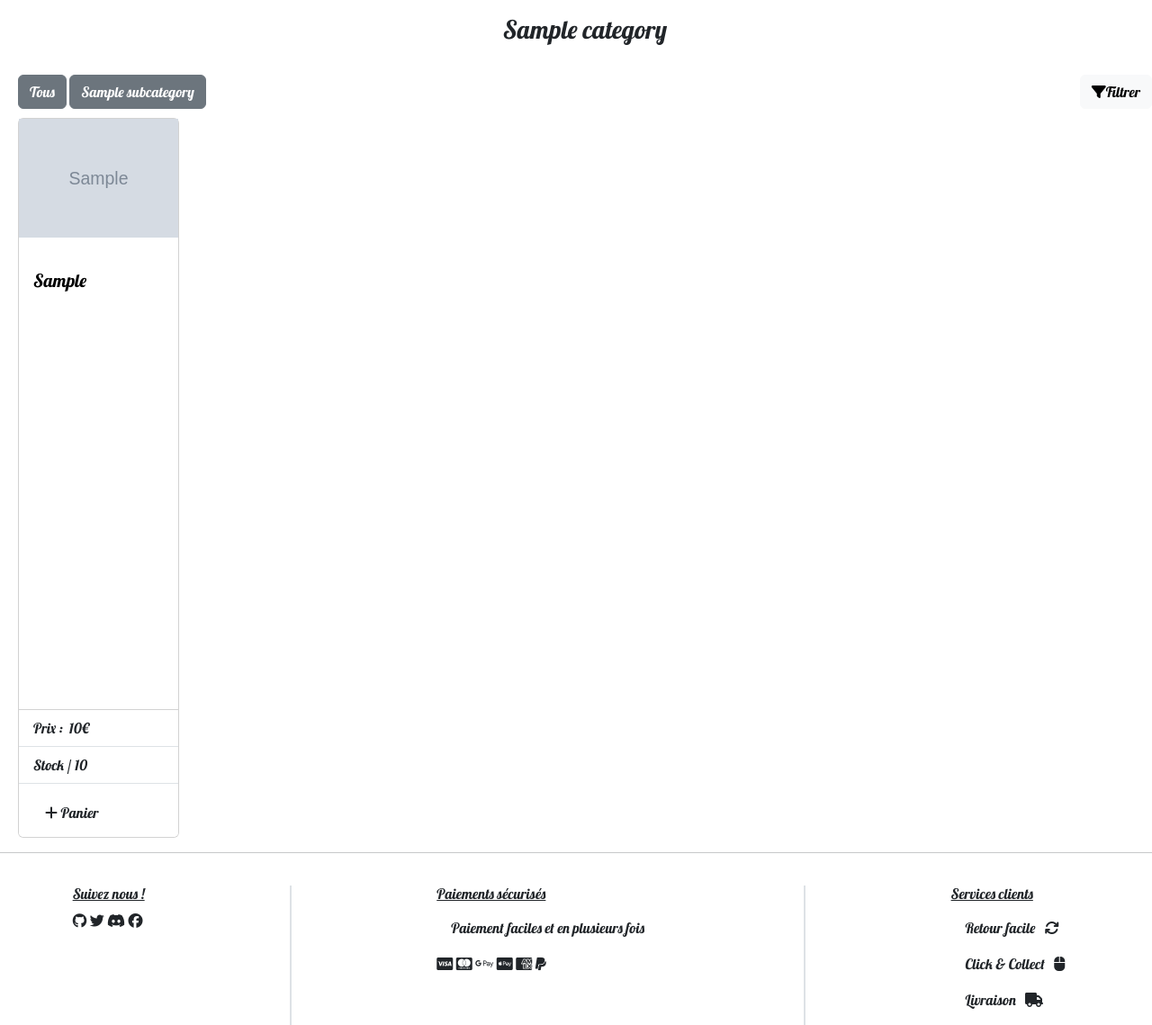
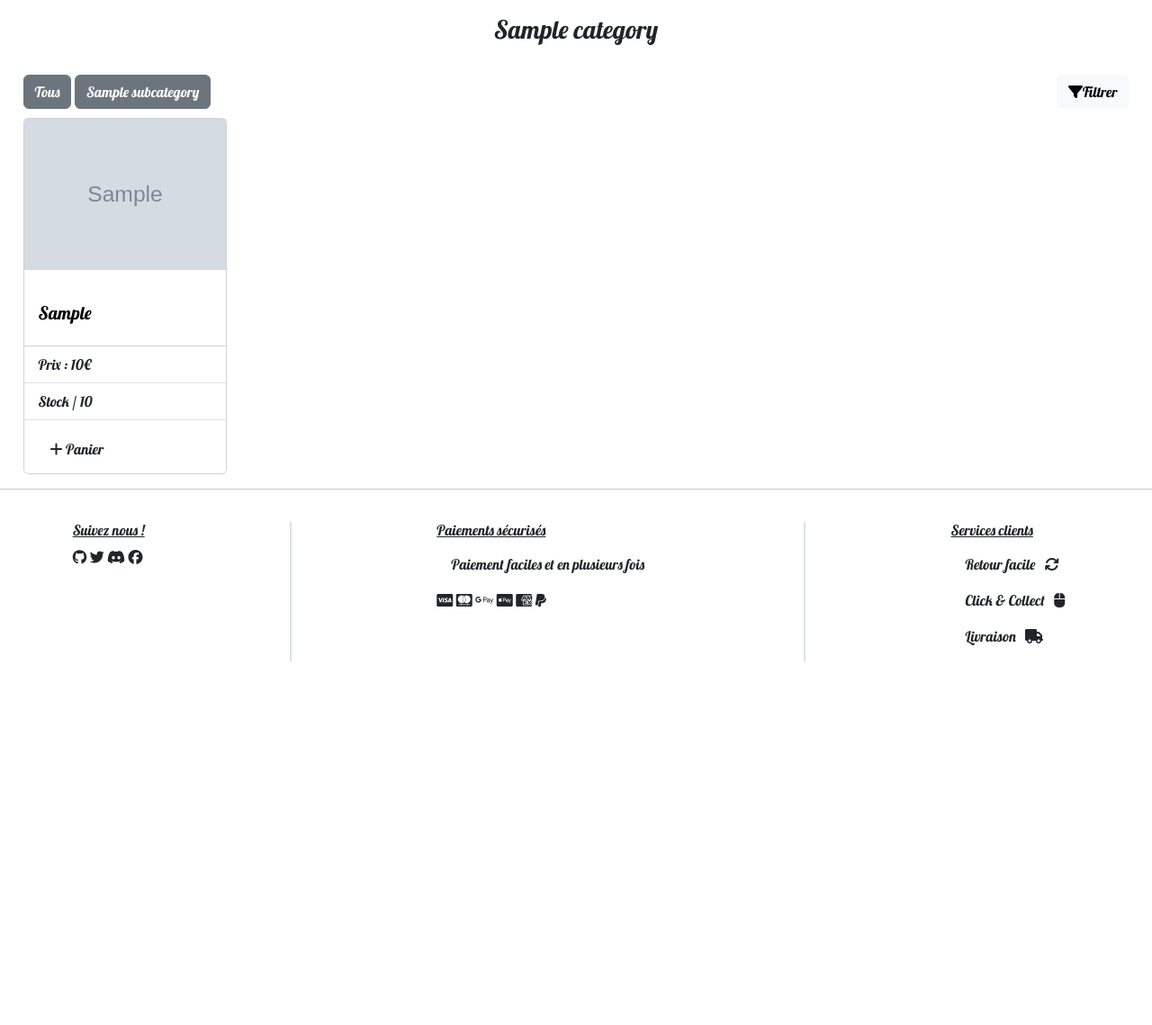
Before and after one commit to leopold-gauthier/Boutique-en-ligne, a PHP site: page /boutique.php?type=1 in a window 1280 px wide. Shown: the part 153-1292 px from the top of the page at 90% size. After the commit the page ends 888 px from the top, so only its background shows below. Run offline with PHP 8.4, Linux system fonts and the light colour scheme; tables that the repository leaves empty or names only in its code hold one stand-in row (values such as "Sample post"); grey boxes marked "Sample" are stand-in pictures; some libraries are stand-ins or nearby versions.

Commit message:
commit css boutik

```diff
--- a/boutique.php
+++ b/boutique.php
@@ -118,34 +118,39 @@ $results = $res->fetchAll(PDO::FETCH_ASSOC);
                 include_once('./include/filter_modal-inc.php');
                 ?>
             </div>
-            <div class="produit d-inline-flex">
+            <div class="produit row">
     <?php
     foreach ($resultproduct as $result => $value) { ?>
+        <div id="boutique" class="col-sm-6 col-md-4 col-lg-3">
             <a href="details.php?id=<?= $value['product_id'] ?>" class="card-link">
-                        <div class="card" style="height:100vh;width:14vw;">
-                            <img src="<?= $value['path'] ?>" alt="">
+                <div class="card">
+                    <img style="width:100%;height:100%" src="<?= $value['path'] ?>" alt="">
                     <div class="card-body">
                         <h5 class="card-title"><?= $value['product'] ?></h5>
                     </div>
                     <ul class="list-group list-group-flush">
-                                <li class="list-group-item">Prix :&nbsp;
-                                    <?= $value['price'] ?>€</li>
-                                <li class="list-group-item">Stock /
-                                    <?= $value['quantity'] ?></li>
+                        <li class="list-group-item">Prix :&nbsp;<?= $value['price'] ?>€</li>
+                        <li class="list-group-item">Stock / <?= $value['quantity'] ?></li>
                         <li class="list-group-item">
                             <form method="post">
-                                        <button value="<?= $value['product_id'] ?>" name="addcart" class="btn" type="submit"><i class="fa-solid fa-plus"></i> Panier</button>
+                                <button value="<?= $value['product_id'] ?>" name="addcart" class="btn" type="submit">
+                                    <i class="fa-solid fa-plus"></i> Panier
+                                </button>
                             </form>
-                                    <?php if (isset($_POST['addcart']) && empty($_SESSION)) {
+                            <?php
+                            if (isset($_POST['addcart']) && empty($_SESSION)) {
                                 header("Location: ./connexion.php");
-                                    } ?>
+                            }
+                            ?>
                         </li>
                     </ul>
                 </div>
             </a>
+        </div>
     <?php
     } ?>
 </div>
+
 
         </div>
 
--- a/style/style.css
+++ b/style/style.css
@@ -94,18 +94,18 @@ a{
 
 /*//////////////////////boutique//////////////*/
 
+#boutique{
+width: 20% !important;
 
+}
 #filter{
     float: right;
 }
 #man{
     padding-bottom: 10px;
 }
-#woman{
-    padding-bottom: 10px;
-}
 #container{
-    margin-left: 20px;
+    margin: 0% 2% 0% 2%;
 }
 .card-body h5{
     color: black;
```
Lines whose indentation alone changed are shown as unchanged.
